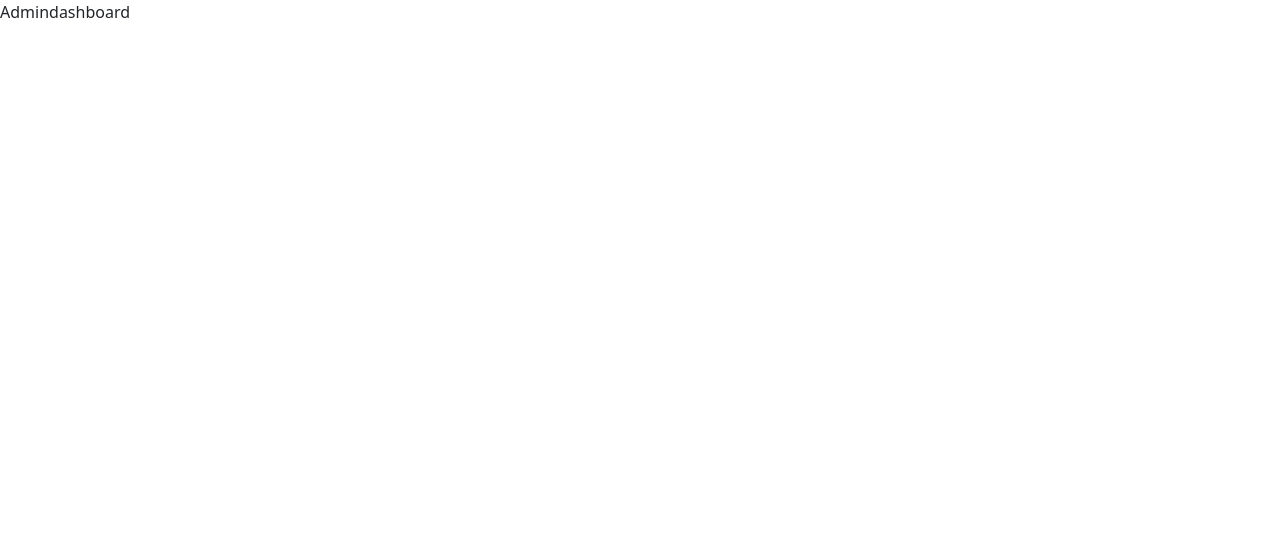
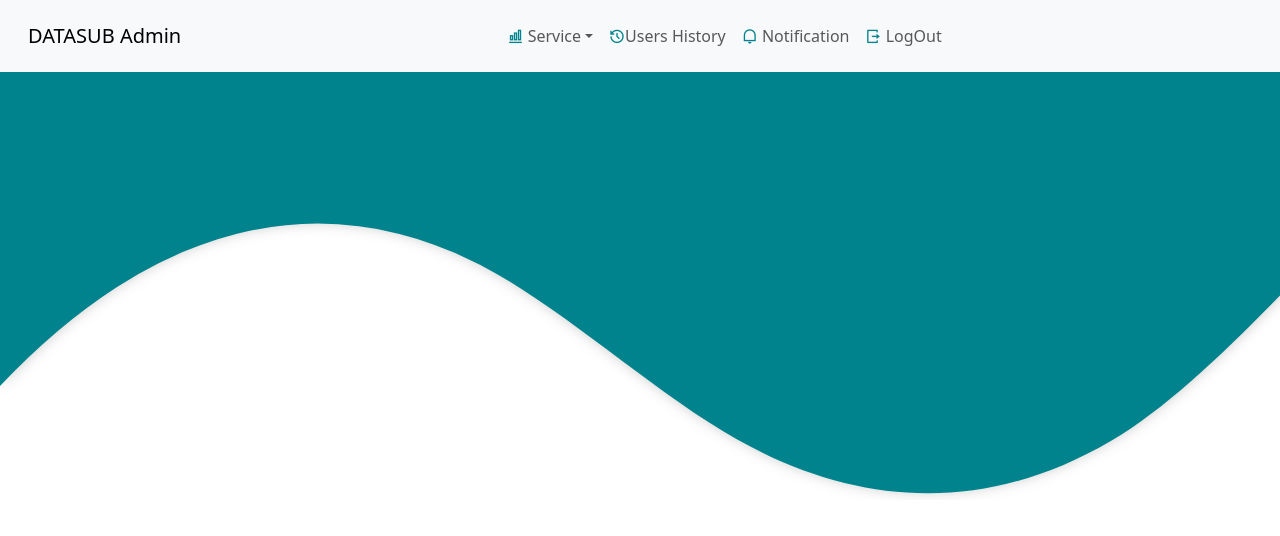
Before and after one commit to devtescode/Front_end_datasite, a React (Vite) app: page /admin/dashboard in a window 1280 px wide. Shown: the top 536 px of the page. Built offline with nearby package versions, Linux system fonts and the light colour scheme.

Commit message:
updated admin login page

```diff
--- a/src/components/AdminDashboardpage/Admindashboard.jsx
+++ b/src/components/AdminDashboardpage/Admindashboard.jsx
@@ -1,10 +1,22 @@
 import React from 'react'
+import Navbar from '../Narbarpage/Narbar'
+import AdminNavbarTop from '../AdminNavbarpage/AdminNavbarTop'
 
 const Admindashboard = () => {
 
-  return (
-    <div>Admindashboard</div>
-  )
+    return (
+        <div>
+            <div>
+                <Navbar />
+            </div>
+            <div>
+                <AdminNavbarTop />
+            </div>
+
+
+        </div>
+
+    )
 }
 
 export default Admindashboard
--- /dev/null
+++ b/src/components/AdminNavbarpage/AdminNavbarTop.jsx
@@ -0,0 +1,95 @@
+import React from 'react'
+import { useNavigate } from 'react-router-dom'
+
+const AdminNavbarTop = () => {
+    const navigate = useNavigate()
+    const logoutBtn=()=>{
+        navigate("/adminlogin")
+    }
+    const DatasubBtn =()=>{
+        navigate("/admin/dashboard")
+    }
+    return (
+        <div>
+            <nav class="navbar navbar-expand-lg bg-body-tertiary p-3 fixed-top">
+                <div class="container-fluid">
+                    <a class="navbar-brand" onClick={DatasubBtn} style={{ cursor: "pointer" }}>DATASUB Admin</a>
+                    <button
+                        class="navbar-toggler"
+                        type="button"
+                        data-bs-toggle="offcanvas"
+                        data-bs-target="#offcanvasNavbar"
+                        aria-controls="offcanvasNavbar"
+                        aria-expanded="false"
+                        aria-label="Toggle navigation"
+                    >
+                        <span class="navbar-toggler-icon"></span>
+                    </button>
+
+                    {/* Offcanvas */}
+                    <div
+                        class="offcanvas offcanvas-start w-75"
+                        tabindex="-1"
+                        id="offcanvasNavbar"
+                        aria-labelledby="offcanvasNavbarLabel"
+                    >
+                        <div class="offcanvas-header">
+                            <h5 class="offcanvas-title" id="offcanvasNavbarLabel">DATASUB Admin</h5>
+                            <button
+                                type="button"
+                                class="btn-close text-reset"
+                                data-bs-dismiss="offcanvas"
+                                aria-label="Close"
+                            ></button>
+                        </div>
+                        <div class="offcanvas-body justify-content-center">
+                            <ul class="navbar-nav">
+                                <li class="nav-item dropdown">
+                                    <a
+                                        class="nav-link dropdown-toggle"
+                                        id="serviceDropdown"
+                                        role="button"
+                                        data-bs-toggle="dropdown"
+                                        aria-expanded="false"
+                                    >
+                                        <i class="ri-numbers-line" style={{ color: "#00838d" }}></i> Service
+                                    </a>
+                                    <ul class="dropdown-menu" aria-labelledby="serviceDropdown">
+                                        <li><a class="dropdown-item" style={{ cursor: "pointer" }}>Create Buy Data</a></li>
+                                        <li><a class="dropdown-item" style={{ cursor: "pointer" }}>Create Buy Airtime</a></li>
+                                    </ul>
+                                </li>
+                            </ul>
+
+
+                            <ul class="navbar-nav">
+
+                                <div>
+                                    <a class="nav-link" role="button" aria-expanded="false">
+                                        <i class="ri-history-line" style={{ color: "#00838d" }}></i>Users History
+                                    </a>
+                                </div>
+
+                                <div>
+                                    <a class="nav-link" role="button" aria-expanded="false">
+                                        <i class="ri-notification-line" style={{ color: "#00838d" }}></i> Notification
+                                    </a>
+                                </div>
+
+                                <div>
+                                    <a class="nav-link" role="button" aria-expanded="false" onClick={logoutBtn}>
+                                        <i class="ri-logout-box-r-line" style={{ color: "#00838d" }}></i> LogOut
+                                    </a>
+                                </div>
+                            </ul>
+
+                        </div>
+                    </div>
+                </div>
+            </nav>
+
+        </div>
+    )
+}
+
+export default AdminNavbarTop
```
